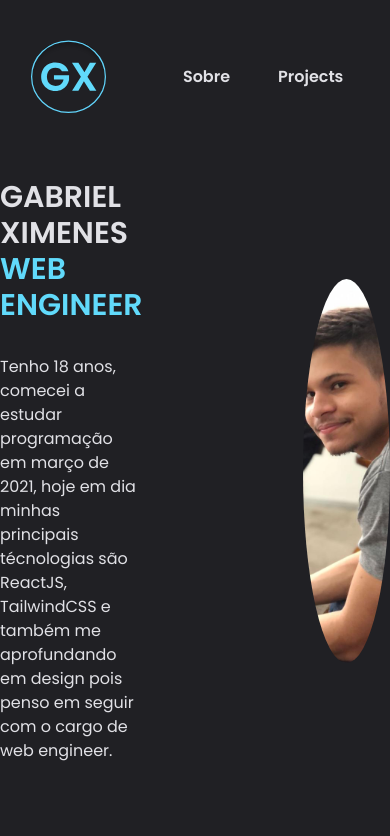
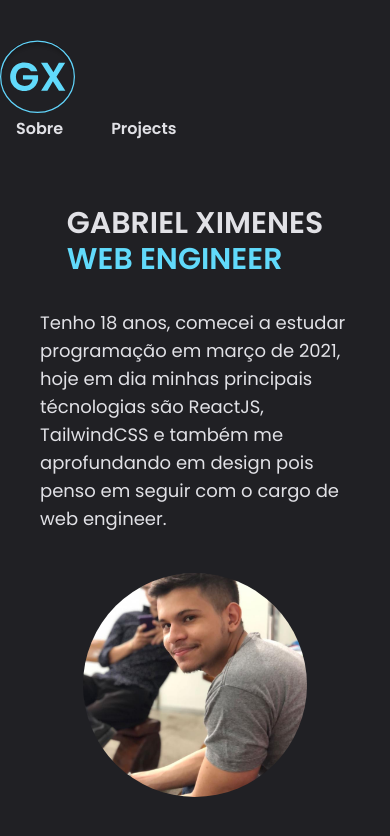
Before and after one commit to ximeen/new_portfolio, a React (Vite) app: page / in a window 390 px wide. Shown: the top 836 px of the page. Built offline with nearby package versions, Linux system fonts and the light colour scheme.

Commit message:
:bug: readme About

```diff
--- a/src/components/About.tsx
+++ b/src/components/About.tsx
@@ -5,16 +5,18 @@ export function About(){
     return(
         <>
         <Header/>
-        <section className="h-[80vh] flex justify-center  items-center">
-            <div className='pr-40'>
-                <h1 className="text-gray-100 font-semibold text-3xl">GABRIEL XIMENES <br/> <span className="text-cian-500">WEB ENGINEER</span></h1>
-                <p className='max-w-lg text-gray-100 mt-8'>Tenho 18 anos,  comecei a estudar programação em março de 2021,
+        <section className="h-[80vh] lg:flex justify-center  items-center">
+            <div className='lg:pr-40 items-center lg:items-start flex flex-col my-10'>
+                <h1 className="text-gray-100 font-semibold text-3xl px-10">GABRIEL XIMENES <br/> <span className="text-cian-500">WEB ENGINEER</span></h1>
+                <p className='max-w-lg text-gray-100 mt-8 px-10 lg:px-0 text-lg'>Tenho 18 anos,  comecei a estudar programação em março de 2021,
                     hoje em dia minhas principais técnologias são ReactJS, TailwindCSS
                     e também me aprofundando em design pois penso em seguir com o cargo de web engineer.</p>
             </div>
 
-            <div className='w-96 h-96 relative rounded-[50%] overflow-hidden'>
-                <img className='absolute h-full w-full object-cover ' src={Eu} alt="Minha foto" />
+            <div className='flex justify-center pb-10'>
+                <div className='lg:w-96 lg:h-96 w-56 h-56 relative rounded-[50%] overflow-hidden '>
+                    <img className='absolute h-full w-full object-cover ' src={Eu} alt="Minha foto" />
+                </div>
             </div>
         </section>
         </>
--- a/src/components/Header.tsx
+++ b/src/components/Header.tsx
@@ -16,7 +16,7 @@ export function Header(){
     ]
 
     return(
-        <header className='flex justify-around mt-5 py-5 items-center'>
+        <header className='md:flex justify-around mt-5 py-5 items-center'>
             <div>
                 <img src={Logo} alt="logo escrito GX" />
             </div>
```
Also changed, not shown: 1 other file (tests, documents, lock files or other folders).
